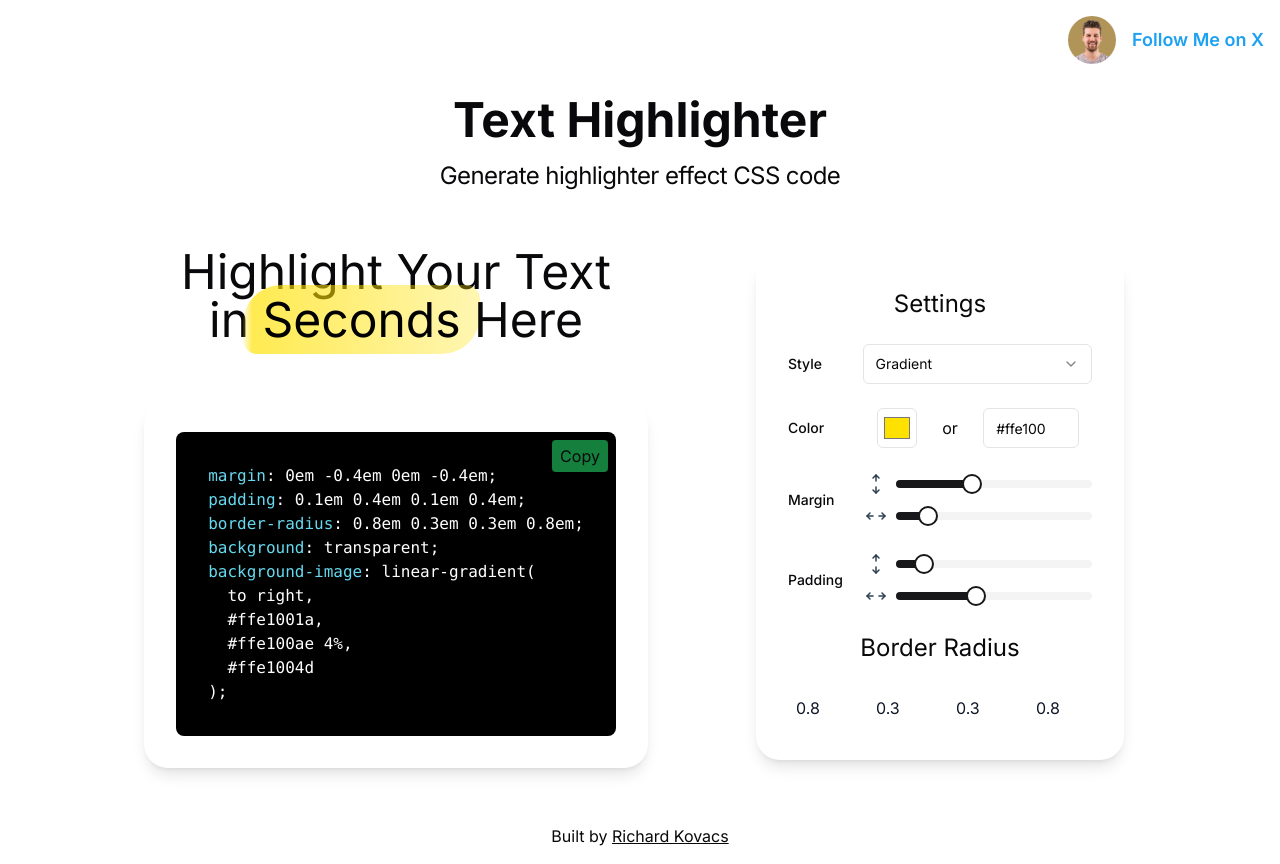
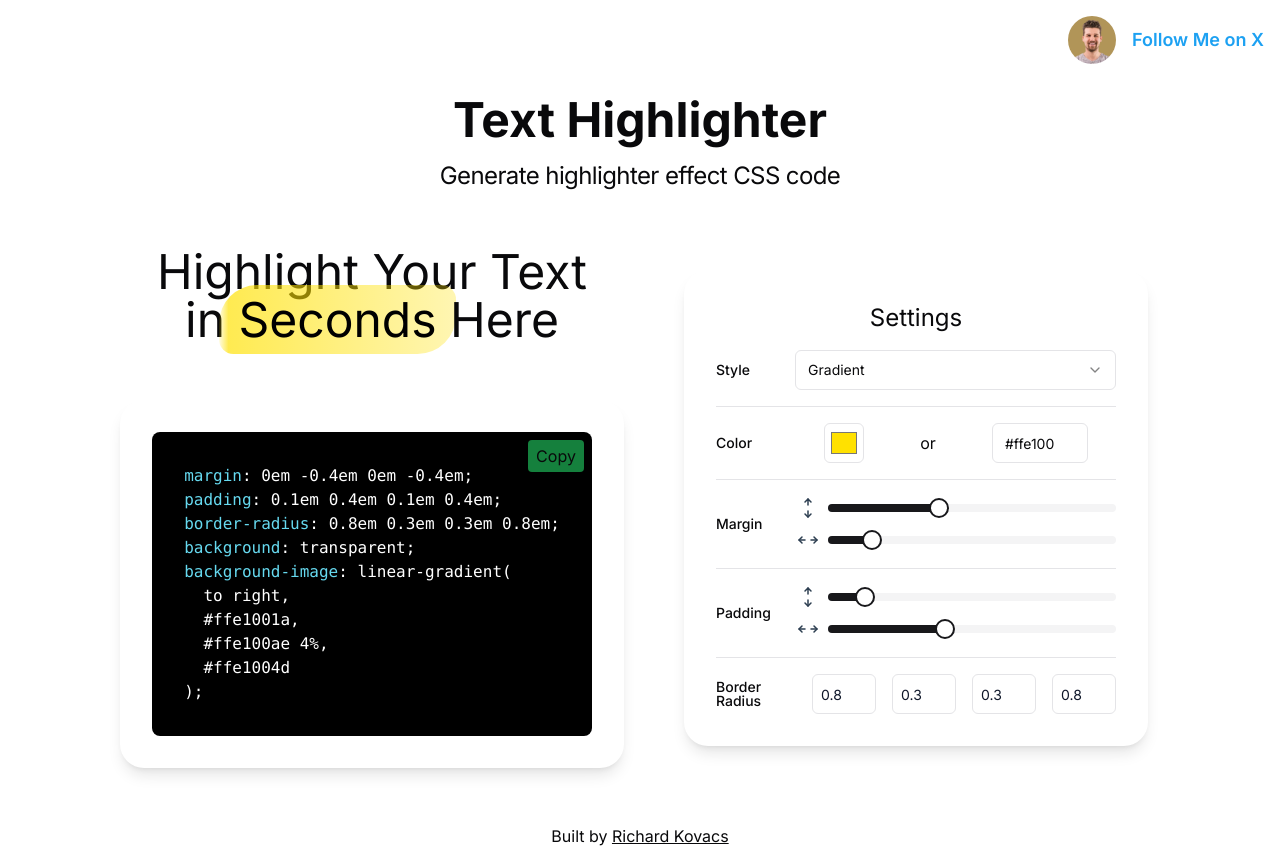
Before and after one commit to kovrichard/highlight-css, a Next.js app: page / in a window 1280 px wide. Built offline with nearby package versions, Linux system fonts and the light colour scheme.

Commit message:
feat: add shadcn separator

```diff
--- a/package.json
+++ b/package.json
@@ -11,6 +11,7 @@
   "dependencies": {
     "@radix-ui/react-label": "^2.0.2",
     "@radix-ui/react-select": "^2.0.0",
+    "@radix-ui/react-separator": "^1.0.3",
     "@radix-ui/react-slider": "^1.1.2",
     "class-variance-authority": "^0.7.0",
     "clsx": "^2.1.0",
--- a/src/app/page.tsx
+++ b/src/app/page.tsx
@@ -15,6 +15,7 @@
 import { H1 } from "@/components/ui/typography/h1";
 import { H2 } from "@/components/ui/typography/h2";
 import { CssKey } from "@/components/ui/typography/cssKey";
+import { Separator } from "@/components/ui/separator";
 
 enum Style {
   Gradient = "Gradient",
@@ -178,7 +179,7 @@
             </div>
           </div>
         </div>
-        <div className="flex flex-col items-center p-8 bg-card rounded-3xl shadow-lg gap-6">
+        <div className="flex flex-col items-center p-8 bg-card rounded-3xl shadow-lg gap-4">
           <h2 className="text-2xl">Settings</h2>
           <div className="flex flex-1 items-center w-full gap-4">
             <Label className="w-20">Style</Label>
@@ -191,6 +192,7 @@
               </SelectContent>
             </Select>
           </div>
+          <Separator />
           <div className="flex flex-1 items-center w-full gap-4">
             <Label className="w-20">Color</Label>
             <div className="flex items-center w-full justify-around">
@@ -209,6 +211,7 @@
               />
             </div>
           </div>
+          <Separator />
           <div className="flex w-full items-center gap-4">
             <Label className="w-20">Margin</Label>
             <div className="flex w-full flex-col justify-around gap-2">
@@ -244,6 +247,7 @@
               </div>
             </div>
           </div>
+          <Separator />
           <div className="flex w-full items-center gap-4">
             <Label className="w-20">Padding</Label>
             <div className="flex w-full flex-col justify-around gap-2">
@@ -279,11 +283,13 @@
               </div>
             </div>
           </div>
-          <label className="text-2xl">Border Radius</label>
+          <Separator />
+          <div className="flex w-full items-center gap-4">
+            <Label className="w-20">Border Radius</Label>
             <div className="flex justify-around gap-4">
               {["topLeft", "topRight", "bottomLeft", "bottomRight"].map(
                 (direction) => (
-                <input
+                  <Input
                     key={direction}
                     type="number"
                     step={0.2}
@@ -301,6 +307,7 @@
             </div>
           </div>
         </div>
+      </div>
     </main>
   );
 }
--- /dev/null
+++ b/src/components/ui/separator.tsx
@@ -0,0 +1,31 @@
+"use client"
+
+import * as React from "react"
+import * as SeparatorPrimitive from "@radix-ui/react-separator"
+
+import { cn } from "@/lib/utils"
+
+const Separator = React.forwardRef<
+  React.ElementRef<typeof SeparatorPrimitive.Root>,
+  React.ComponentPropsWithoutRef<typeof SeparatorPrimitive.Root>
+>(
+  (
+    { className, orientation = "horizontal", decorative = true, ...props },
+    ref
+  ) => (
+    <SeparatorPrimitive.Root
+      ref={ref}
+      decorative={decorative}
+      orientation={orientation}
+      className={cn(
+        "shrink-0 bg-border",
+        orientation === "horizontal" ? "h-[1px] w-full" : "h-full w-[1px]",
+        className
+      )}
+      {...props}
+    />
+  )
+)
+Separator.displayName = SeparatorPrimitive.Root.displayName
+
+export { Separator }
```
Also changed, not shown: 1 other file (tests, documents, lock files or other folders). Lines whose indentation alone changed are shown as unchanged.
